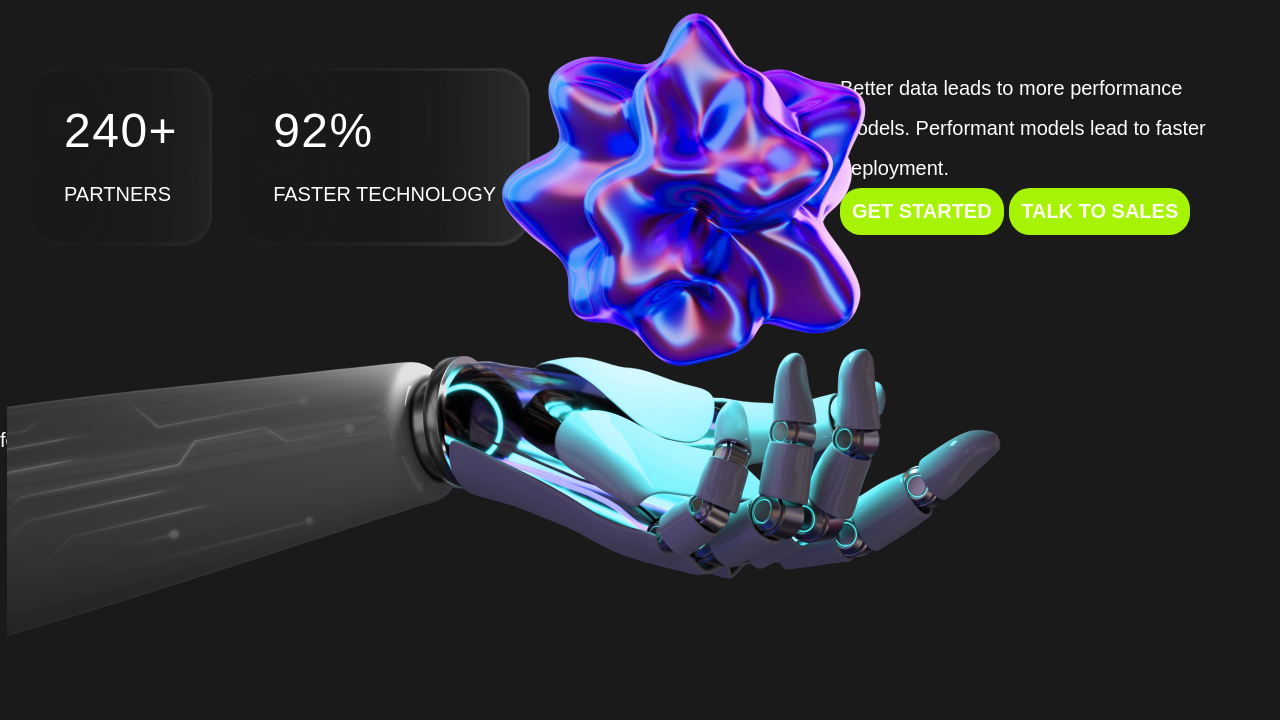
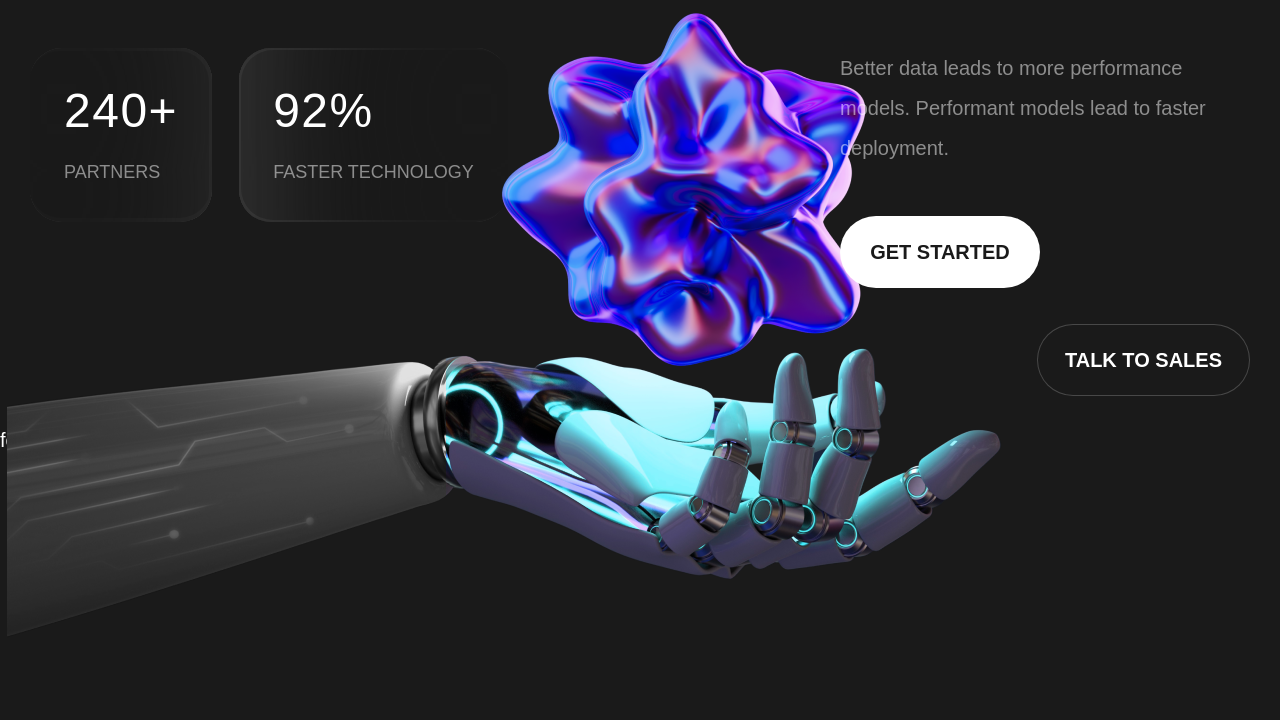
Before and after one commit to elmiramm/2--ai-man, a website: page src/index.html in a window 1280 px wide. Shown: the part 340-1060 px from the top of the page. Drawn offline with nearby package versions, Linux system fonts and the light colour scheme; files that its build step writes are made by us from their sources; files whose address does not match are found by name; a web font is replaced by a local one.

Commit message:
hero - scss

```diff
--- a/src/html/hero.html
+++ b/src/html/hero.html
@@ -10,22 +10,25 @@
 				<div class="stats">
 					<dl class="stats__item">
 						<dd class="stats__item-text">240+</dd>
-						<dt>PARTNERS</dt>
+						<dt class="stats__title">PARTNERS</dt>
 					</dl>
 					<dl class="stats__item  stats__item--returned">
-						<dd class="stats__item-text stats__item-text">92%</dd>
-						<dt>FASTER TECHNOLOGY</dt>
+						<dd class="stats__item-text">92%</dd>
+						<dt class="stats__title">FASTER TECHNOLOGY</dt>
 					</dl>
 				</div>
 				<div class="hero__content">
 					<p class="hero__text">Better data leads to more performance models. Performant models lead to faster
 						deployment. </p>
 					<div class="hero__buttons">
-						<button class="button hero__button" type="button">GET STARTED</button>
-						<button class="button hero__button hero__button--white" type="button">TALK TO SALES</button>
+						<button class="button button--white hero__button" type="button">GET STARTED</button>
+						<button class="button" type="button">TALK TO SALES</button>
 					</div>
 				</div>
 			</div>
 		</div>
 	</div>
+	<div class="advertize">
+
+	</div>
 </section>
--- a/src/scss/buttons.scss
+++ b/src/scss/buttons.scss
@@ -2,26 +2,47 @@
 	display: inline-flex;
 	justify-content: center;
 	align-items: center;
-	padding: 6px 12px;
+	padding: 23px 27px;
 	text-align: center;
 	transition: all 0.3s ease;
-	min-height: 40px;
-	min-width: 160px;
-	line-height: 1.75;
+	min-height: 72px;
+	min-width: 200px;
+	line-height: 1;
 	font-weight: 600;
-	color: #FFFFF0;
-	background-color: $accentColor;
-	border-radius: 21px;
+	text-transform: uppercase;
+	color: $mainTextColor;
+	border: 1px solid rgba($color: $mainTextColor, $alpha: 0.2);
+	border-radius: 120px;
+	background-color: $bg;
+
+	position: relative;
+	z-index: 2;
+
 	&:hover {
 		color: $accentColor;
+		background-color: rgba($color: $mainTextColor, $alpha: 0.5);
 	}
 	&:focus {
 		color: $accentColor;
+		box-shadow: 0px 0px 0px 5px rgba($color: $accentColor, $alpha: 0.5);
+		outline: none;
 	}
 	&:active {
-		color: $accentColor;
+		color: $bg;
+		background-color: $mainTextColor;
 	}
 	&:disabled {
-		color: $accentColor;
+		color: rgba($color: $mainTextColor, $alpha: 0.5);
+		background-color: rgba($color: $mainTextColor, $alpha: 0.1);
+	}
+	&--white {
+		color: $bg;
+		background-color: $mainTextColor;
+		margin-right: auto;
+		&:active {
+			color: $mainTextColor;
+			background-color: $bg;
+
+		}
 	}
 }
--- a/src/scss/hero.scss
+++ b/src/scss/hero.scss
@@ -10,10 +10,11 @@
 		object-fit: contain;
 		left: 0;
 		top: 80px;
+		z-index: 1;
 	}
 	&__title {
 		font-family: "Raleway";
-		font-size: calc(34px + 5.3vw);
+		font-size: calc(34px + 4.3vw);
 		line-height: 1.55;
 		font-weight: 800;
 		letter-spacing: 1px;
@@ -29,12 +30,31 @@
 		&--accent {
 			color: $accentColor;
 		}
+		@media (min-width: $maxWidthContainer) {
+			font-size: 116px;
+		}
 	}
 	&__inner {
 		display: flex;
 		justify-content: space-between;
+		align-items: flex-start;
 	}
 	&__content {
 		max-width: 410px;
 	}
+	&__text {
+		opacity: 0.5;
+		position: relative;
+		z-index: 2;
+
+		margin-bottom: 48px;
+	}
+	&__buttons {
+		display: flex;
+		flex-direction: column;
+		align-items: flex-end;
+	}
+	&__button {
+		margin-bottom: 36px;
+	}
 }
--- a/src/scss/stats.scss
+++ b/src/scss/stats.scss
@@ -2,14 +2,24 @@
 	display: flex;
 	&__item {
 		padding: 32px 34px;
-		margin-right: 27px;
+
+		&:not(:last-child) {
+			margin-right: 27px;
+		}
+
 		border-radius: 32px;
 		box-shadow:
 		inset 388px 0px 157px -197px rgba($color: $bg, $alpha: 1),
 		inset -2px 2px 0px 1px rgba($color: #393939, $alpha: 1),
 		inset -1px -4px 0px 0px rgba($color: #393939, $alpha: 1),
-		inset -239px 0px 100px -180px rgba($color: $mainTextColor, $alpha: 0.1),
-
+		inset -239px 0px 100px -180px rgba($color: $mainTextColor, $alpha: 0.1);
+		&--returned {
+			box-shadow:
+				inset -388px 0px 157px -197px rgba($color: $bg, $alpha: 1),
+				inset 2px 2px 0px 0px rgba($color: #393939, $alpha: 1),
+				inset 2px -2px 0px 0px rgba($color: #393939, $alpha: 1),
+				inset 239px 0px 100px -180px rgba($color: $mainTextColor, $alpha: 0.1);
+		}
 	}
 	&__item-text {
 		font-size: 48px;
@@ -18,6 +28,12 @@
 		text-transform: uppercase;
 		margin-bottom: 12px;
 		color: $mainTextColor;
-
+		opacity: 1;
+	}
+	&__title {
+		font-size: 18px;
+		opacity: 0.5;
+		font-weight: 500;
+		text-transform: uppercase;
 	}
 }
--- a/src/scss/style.scss
+++ b/src/scss/style.scss
@@ -83,7 +83,7 @@ select {
 // ------Фиксация-футера-внизу-страницы-End--------
 
 .container {
-	max-width: $maxWidthContainer + px;
+	max-width: $maxWidthContainer;
 	padding: 0 15px;
 	margin: 0 auto;
 	&--fluid {
@@ -106,10 +106,7 @@ select {
 	overflow: hidden;
 }
 
-
 @import "buttons";
-
-
 @import "page-header";
 @import "logo";
 @import "burger";
@@ -118,4 +115,7 @@ select {
 @import "hero";
 @import "stats";
 
+
+
+
 @import "page-footer";
--- a/src/scss/vars.scss
+++ b/src/scss/vars.scss
@@ -6,12 +6,11 @@ $accentGradient: linear-gradient(308deg, #A7F306 2.04%, #F3CD06 98.59%);
 $blackTextColor: linear-gradient(270deg, #1A1A1A 1.34%, #000 110.19%);
 
 $mainTextColor: #fff;
-$textColor:#1A1A1A;
 $accentColor: #A7F306;
 
 $bg: #1A1A1A;
 
-$maxWidthContainer: 1342;
+$maxWidthContainer: 1342px;
 
 $bp992: 991.98px;
 $bp768: 767.98px;
--- a/version.json
+++ b/version.json
@@ -1,3 +1,3 @@
 {
-    "main": "20231030144530"
+    "main": "20231030183121"
 }
```
Also changed, not shown: docs/index.html (+8 -5 lines), docs/css/style.min.css.
